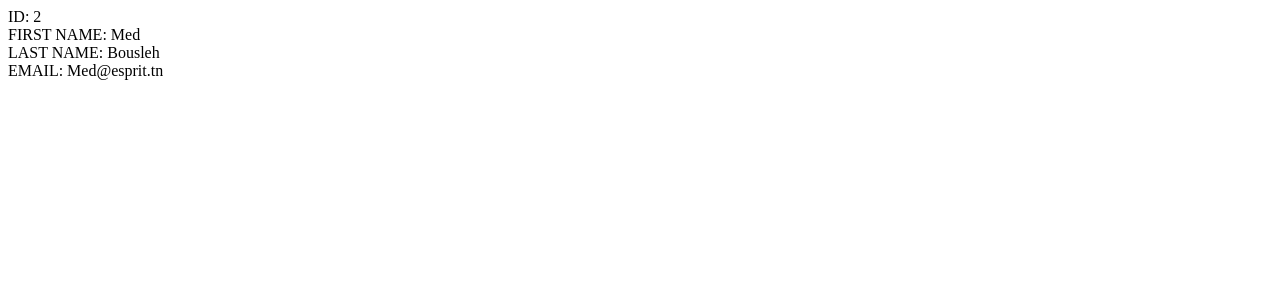
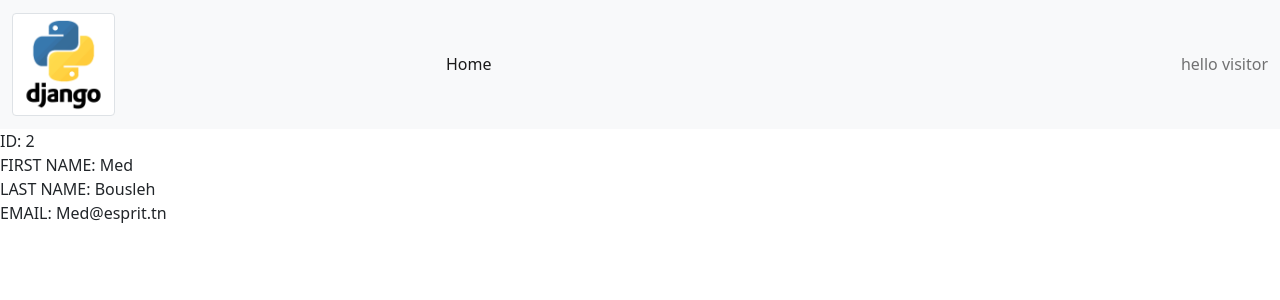
Before and after one commit to FirasKhadraoui/InnovationHub, a Django app: page /hub/Coach/2 in a window 1280 px wide. Shown: the top 300 px of the page. Run offline with Django 3.2, Linux system fonts and the light colour scheme; data comes from the database, SQL or seed files in the repository; both versions use the stored data as it was after the commit.

Commit message:
templateHub

```diff
--- a/Hub/templates/Hub/details.html
+++ b/Hub/templates/Hub/details.html
@@ -1,3 +1,6 @@
+{% extends 'base.html' %}
+{% block content %}
+
 <!--<a href ="{%url 'Hub_Coach_list'%}">Retour Liste Coach</a> -->
 ID: {{coach.id}}
 <br>
@@ -6,3 +9,5 @@ FIRST NAME: {{coach.fname}}
 LAST NAME: {{coach.lname}}
 <br>
 EMAIL: {{coach.email}}
+
+{% endblock content %}
--- a/Hub/templates/Hub/project_list.html
+++ b/Hub/templates/Hub/project_list.html
@@ -1,5 +1,10 @@
+{% extends 'base.html' %}
+{% block content %}
+
 <ul>
     {% for c in list_project %}    <!--syntaxe DTL : Django Template-->
     <li> {{c.project_name}}</li>
     {% endfor%}
 </ul>
+
+{% endblock content %}
--- a/Hub/views.py
+++ b/Hub/views.py
@@ -1,5 +1,5 @@
 from django.http import HttpResponse
-from django.shortcuts import render
+from django.shortcuts import redirect, render
 from .models import Coach, Projet
 
 # Create your views here.
@@ -39,3 +39,19 @@ def list_project(request) :
 # class ProjectListView(ListView) :
 #     model=Projet
 #     template_name='Hub/projet_list.html'
+
+def Coach_add(request):
+    #print(request.POST)
+    if request.method=="POST":
+        firstName = request.POST.get('firstName')
+        lastName = request.POST.get('lastName')
+        email = request.POST.get('email')
+
+        Coach.objects.create(
+            fname=firstName,
+            lname= lastName,
+            email=email
+        )
+        return redirect('Hub_Coach_list')
+
+    return render(request,'Hub/Coach_add.html')
--- a/InnovationHub/settings.py
+++ b/InnovationHub/settings.py
@@ -11,6 +11,7 @@ https://docs.djangoproject.com/en/3.2/ref/settings/
 """
 
 from pathlib import Path
+import os
 
 # Build paths inside the project like this: BASE_DIR / 'subdir'.
 BASE_DIR = Path(__file__).resolve().parent.parent
@@ -56,7 +57,9 @@ ROOT_URLCONF = 'InnovationHub.urls'
 TEMPLATES = [
     {
         'BACKEND': 'django.template.backends.django.DjangoTemplates',
-        'DIRS': [],
+        'DIRS': [
+            os.path.join(BASE_DIR,"InnovationHub/templates")
+        ],
         'APP_DIRS': True,
         'OPTIONS': {
             'context_processors': [
@@ -120,6 +123,7 @@ USE_TZ = True
 # https://docs.djangoproject.com/en/3.2/howto/static-files/
 
 STATIC_URL = '/static/'
+STATICFILES_DIRS=[BASE_DIR/'static'] # déclaration du file
 
 # Default primary key field type
 # https://docs.djangoproject.com/en/3.2/ref/settings/#default-auto-field
--- /dev/null
+++ b/InnovationHub/templates/base.html
@@ -0,0 +1,26 @@
+{% load static %}
+<!DOCTYPE html>
+<html lang="en">
+
+<head>
+    <meta charset="UTF-8">
+    <meta http-equiv="X-UA-Compatible" content="IE=edge">
+    <meta name="viewport" content="width=device-width, initial-scale=1.0">
+    <title>Document</title>
+    <link href="https://cdn.jsdelivr.net/npm/bootstrap@5.0.0-beta2/dist/css/bootstrap.min.css" rel="stylesheet"
+        integrity="sha384-BmbxuPwQa2lc/FVzBcNJ7UAyJxM6wuqIj61tLrc4wSX0szH/Ev+nYRRuWlolflfl" crossorigin="anonymous">
+    <script src="https://cdn.jsdelivr.net/npm/bootstrap@5.0.0-beta2/dist/js/bootstrap.bundle.min.js"
+        integrity="sha384-b5kHyXgcpbZJO/tY9Ul7kGkf1S0CWuKcCD38l8YkeH8z8QjE0GmW1gYU5S9FOnJ0"
+        crossorigin="anonymous"></script>
+</head>
+
+<body>
+
+    {% include "header.html" with salutation="hello" %}
+
+    {% block content %}
+
+    {% endblock content %}
+</body>
+
+</html>
--- /dev/null
+++ b/InnovationHub/templates/header.html
@@ -0,0 +1,26 @@
+{% load static %}
+
+<head>
+    <nav class="navbar navbar-expand-lg navbar-light bg-light">
+        <div class="container-fluid">
+            <a class="navbar-brand" href="#">
+                <img src="{% static 'django.png' %}" alt="" class="img-thumbnail my-auto d-block w-25">
+            </a>
+            <button class="navbar-toggler" type="button" data-bs-toggle="collapse" data-bs-target="#navbarText"
+                aria-controls="navbarText" aria-expanded="false" aria-label="Toggle navigation">
+                <span class="navbar-toggler-icon"></span>
+            </button>
+            <div class="collapse navbar-collapse" id="navbarText">
+                <ul class="navbar-nav me-auto mb-2 mb-lg-0">
+                    <li class="nav-item">
+                        <a class="nav-link active" aria-current="page" href="{% url 'Hub_Coach_list' %}">Home</a>
+                    </li>
+                </ul>
+                <span class="navbar-text">
+                    <!-- Appel d'un variable déclaré dans base.html-->
+                    {{salutation}}{{username|default:" visitor"}}
+                </span>
+            </div>
+        </div>
+    </nav>
+</head>
```
Also changed, not shown: Hub/templates/Hub/list.html (+6 -1 lines), db.sqlite3, static/django.png (added).
